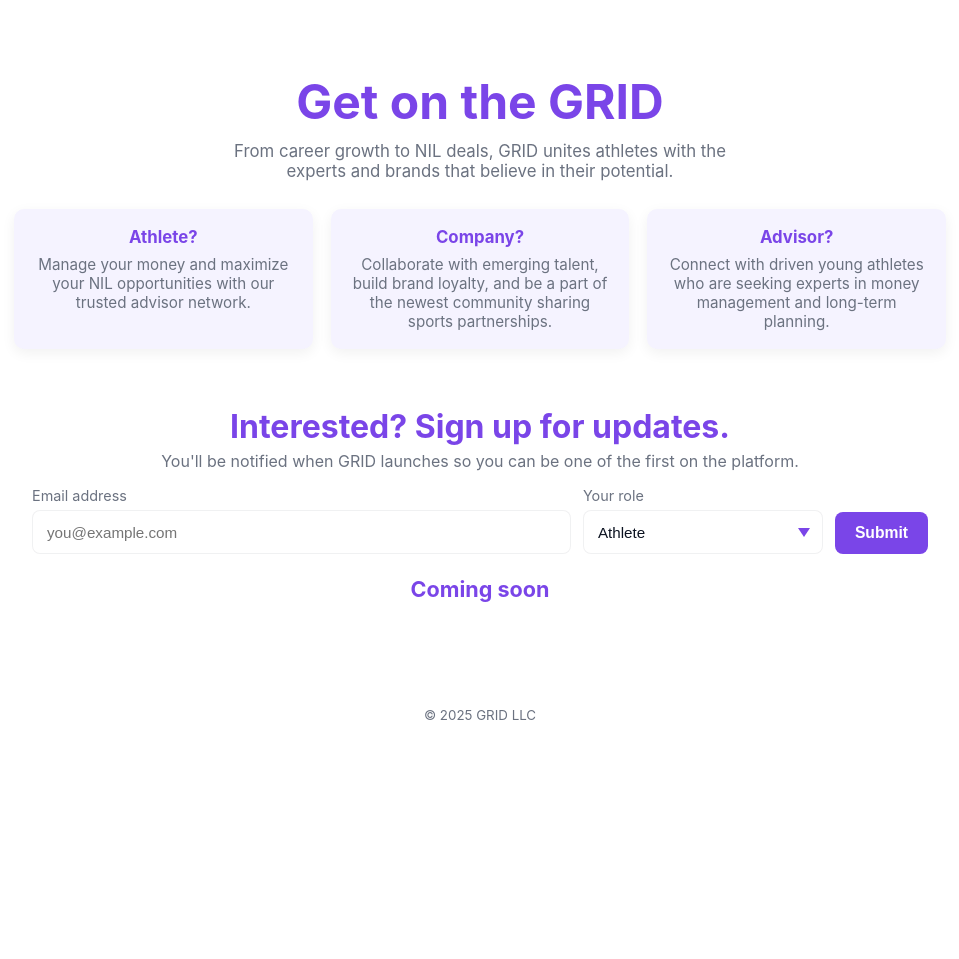
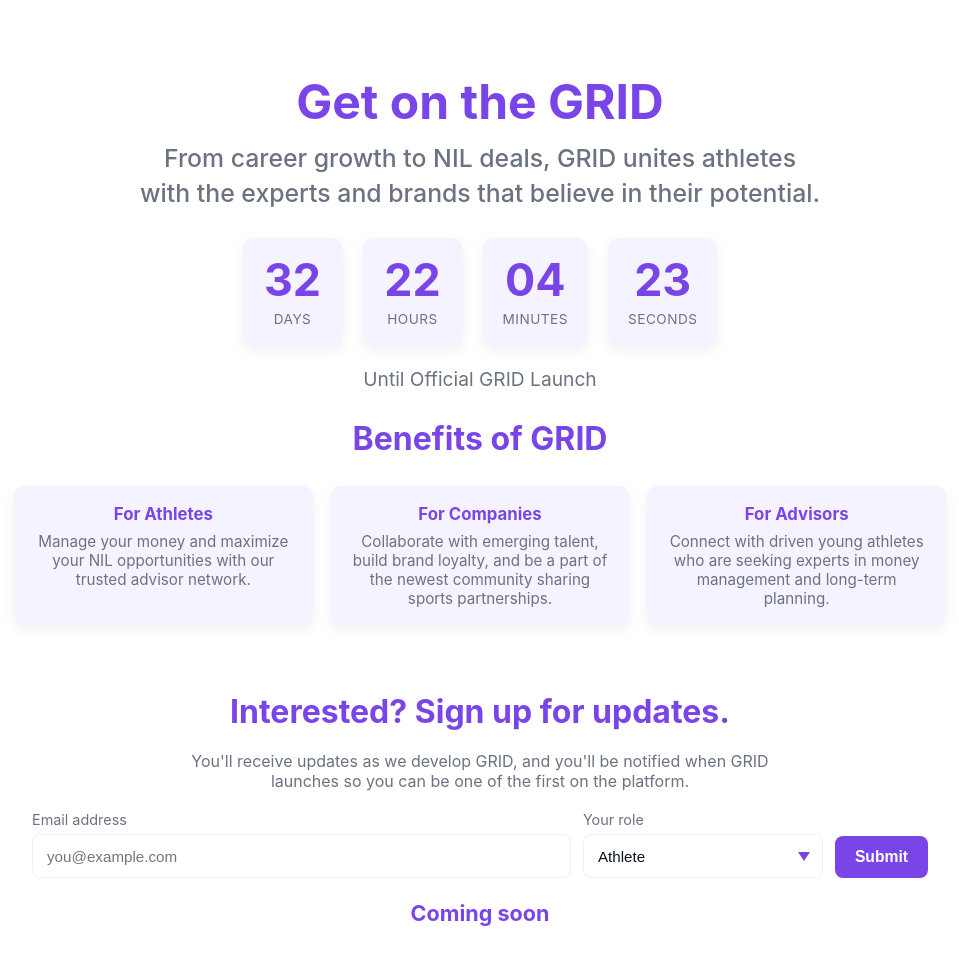
Before and after one commit to IsaacIngram/grid-launch-landing-page, a website: page node/public/index.html in a window 1280 px wide. Shown: the top 959 px of the page, without its empty margins (160-1119 px from the left). Before the commit the page ends 800 px from the top, so only its background shows below. Drawn offline with Linux system fonts and the light colour scheme.

Commit message:
countdown + wording changes
Add a countdown. Add sections to differentiate the signup from the
benefits cards. Add "Benefits of GRID" header to the cards, and change
each card to say "For <role>" instead of just the role name. Add "You'll
receive updates as we develop GRID..." to the email list sign-up box.

```diff
--- a/node/public/index.html
+++ b/node/public/index.html
@@ -7,30 +7,56 @@
     <link rel="stylesheet" href="/styles.css">
   </head>
   <body>
+
     <main class="container">
+
       <header class="hero">
         <h1>Get on the GRID</h1>
         <p class="lead">From career growth to NIL deals, GRID unites athletes with the experts and brands that believe in their potential.</p>
       </header>
 
+    <div class="countdown-container">
+        <div id="countdown" class="countdown">
+          <div class="countdown-item">
+            <span id="days" class="countdown-value">00</span>
+            <span class="countdown-unit">Days</span>
+          </div>
+          <div class="countdown-item">
+            <span id="hours" class="countdown-value">00</span>
+            <span class="countdown-unit">Hours</span>
+          </div>
+          <div class="countdown-item">
+            <span id="minutes" class="countdown-value">00</span>
+            <span class="countdown-unit">Minutes</span>
+          </div>
+          <div class="countdown-item">
+            <span id="seconds" class="countdown-value">00</span>
+            <span class="countdown-unit">Seconds</span>
+          </div>
+        </div>
+        <div class="countdown-label">Until Official GRID Launch</div>
+      </div>
+
+
+      <p class="signup-header">Benefits of GRID</p>
       <section class="features">
         <div class="feature">
-          <h2>Athlete?</h2>
+          <h2>For Athletes</h2>
           <p>Manage your money and maximize your NIL opportunities with our trusted advisor network.</p>
         </div>
         <div class="feature">
-          <h2>Company?</h2>
+          <h2>For Companies</h2>
           <p>Collaborate with emerging talent, build brand loyalty, and be a part of the newest community sharing sports partnerships.</p>
         </div>
         <div class="feature">
-          <h2>Advisor?</h2>
+          <h2>For Advisors</h2>
           <p>Connect with driven young athletes who are seeking experts in money management and long-term planning.</p>
         </div>
       </section>
 
       <section class="signup">
         <p class="signup-header">Interested? Sign up for updates.</p>
-        <p class="signup-note">You'll be notified when GRID launches so you can be one of the first on the platform.</p>
+        <p class="signup-note">You'll receive updates as we develop GRID, and you'll be notified when GRID launches so you can be one of the first on the platform.</p>
   <form id="signup-form" action="#" method="post" onsubmit="return false;">
           <div class="field">
             <label for="email">Email address</label>
@@ -69,6 +95,33 @@
     <script>
       // Small client-side niceties and POST submit
       document.getElementById('year').textContent = new Date().getFullYear();
+
+      // Countdown Timer - February 2nd, 2026 at 9AM Central Time
+      const launchDate = new Date('2026-02-02T09:00:00-06:00').getTime();
+
+      function updateCountdown() {
+        const now = new Date().getTime();
+        const distance = launchDate - now;
+
+        if (distance < 0) {
+          document.getElementById('countdown').innerHTML = '<div class="countdown-ended">We\'re live!</div>';
+          return;
+        }
+
+        const days = Math.floor(distance / (1000 * 60 * 60 * 24));
+        const hours = Math.floor((distance % (1000 * 60 * 60 * 24)) / (1000 * 60 * 60));
+        const minutes = Math.floor((distance % (1000 * 60 * 60)) / (1000 * 60));
+        const seconds = Math.floor((distance % (1000 * 60)) / 1000);
+
+        document.getElementById('days').textContent = String(days).padStart(2, '0');
+        document.getElementById('hours').textContent = String(hours).padStart(2, '0');
+        document.getElementById('minutes').textContent = String(minutes).padStart(2, '0');
+        document.getElementById('seconds').textContent = String(seconds).padStart(2, '0');
+      }
+
+      // Update countdown immediately and then every second
+      updateCountdown();
+      setInterval(updateCountdown, 1000);
 
       // Get endpoint from Netlify environment variable injected at build time
       // Netlify will replace process.env.SUBMIT_ENDPOINT with the actual value
--- a/node/public/styles.css
+++ b/node/public/styles.css
@@ -31,7 +31,7 @@ body{
 }
 .hero{ text-align:center; margin-bottom:28px }
 .hero h1{ font-size:3.0rem; margin:0 0 10px; color:var(--accent) }
-.lead{ color:var(--muted); font-size:1.05rem; margin:0 auto; max-width:500px; color:var(--muted) }
+.lead{ color:var(--muted); font-size:1.55rem; margin:0 auto; max-width:680px; font-weight:500; line-height:1.4 }
 
 .features{ display:flex; gap:18px; margin:28px 0; text-align: center;}
 .feature{ background:var(--card); padding:18px; border-radius:10px; flex:1; box-shadow:0 4px 14px rgba(0,0,0,0.06) }
@@ -68,9 +68,18 @@ button:disabled{ opacity:0.7; cursor:not-allowed }
   to{ transform:rotate(360deg) }
 }
 
-.signup-header{ margin-top:12px; margin-bottom: 5px; color:var(--accent); font-size:2rem; font-weight: 700}
-.signup-note{ margin-top:5px; color:var(--muted) }
+.signup-header{ margin-top: 20px; margin-bottom: 20px; color:var(--accent); font-size:2rem; font-weight: 700}
+.signup-note{ margin-top:5px; margin-bottom:20px; color:var(--muted); max-width:600px; margin-left:auto; margin-right:auto;}
 .coming-soon{ display:block; margin:22px 0 12px; font-size:1.35rem; color:var(--accent); text-align:center; font-weight:700 }
+
+/* Countdown timer styles */
+.countdown-container{ margin:28px auto; max-width:700px }
+.countdown-label{ font-size:1.2rem; color:var(--muted); font-weight:400; margin-bottom:20px; margin-top: 20px; }
+.countdown{ display:flex; justify-content:center; gap:20px; flex-wrap:wrap }
+.countdown-item{ background:var(--card); padding:20px; border-radius:12px; min-width:100px; box-shadow:0 4px 14px rgba(0,0,0,0.06) }
+.countdown-value{ display:block; font-size:2.8rem; font-weight:700; color:var(--accent); line-height:1 }
+.countdown-unit{ display:block; font-size:0.85rem; color:var(--muted); margin-top:8px; text-transform:uppercase; letter-spacing:0.5px }
+.countdown-ended{ font-size:2rem; color:var(--accent); font-weight:700 }
 
 .site-footer{ text-align:center; margin:28px 0 40px; color:var(--muted) }
 
```
